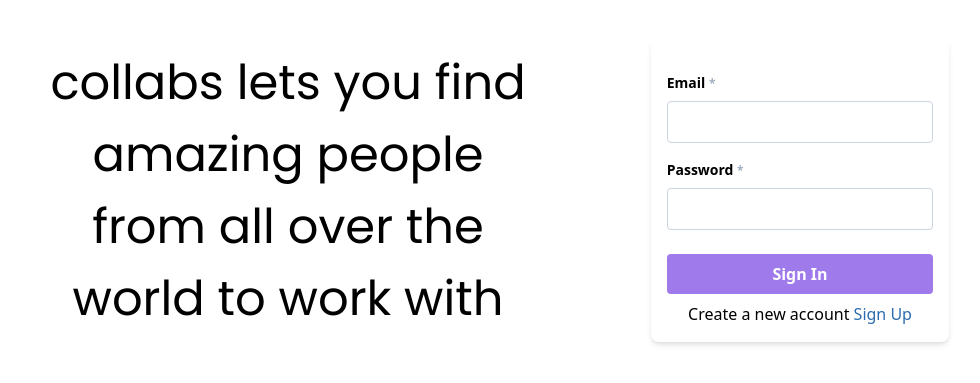
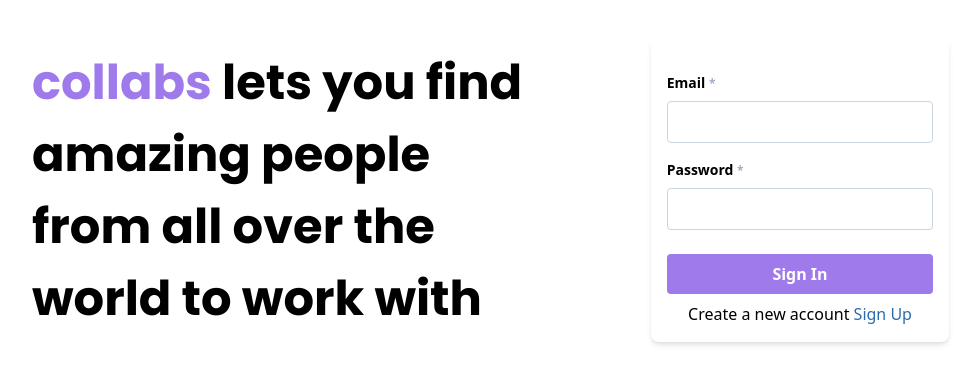
Before and after one commit to joshiprashanthd/startup, a React app in the folder root/frontend/: page / in a window 1280 px wide. Shown: the part 209-592 px from the top of the page, without its empty margins (96-1076 px from the left). Built offline with nearby package versions, Linux system fonts and the light colour scheme.

Commit message:
CHORE: Change header styling

```diff
--- a/root/frontend/src/pages/AuthPage/index.tsx
+++ b/root/frontend/src/pages/AuthPage/index.tsx
@@ -7,10 +7,10 @@ export const AuthPage = function (props: any) {
 
   return (
     <div className="flex flex-row items-center justify-center w-4/5 min-h-screen mx-auto">
-      <div className="w-full text-center md:w-1/2">
-        <h1 className="text-xl md:text-5xl font-display">
-          collabs lets you find amazing people from all over the world to work
-          with
+      <div className="w-1/2">
+        <h1 className="text-xl font-bold md:text-5xl font-display">
+          <span className="text-purple-500">collabs</span> lets you find amazing
+          people from all over the world to work with
         </h1>
       </div>
       <div className="grid w-1/2 place-items-center">
```
